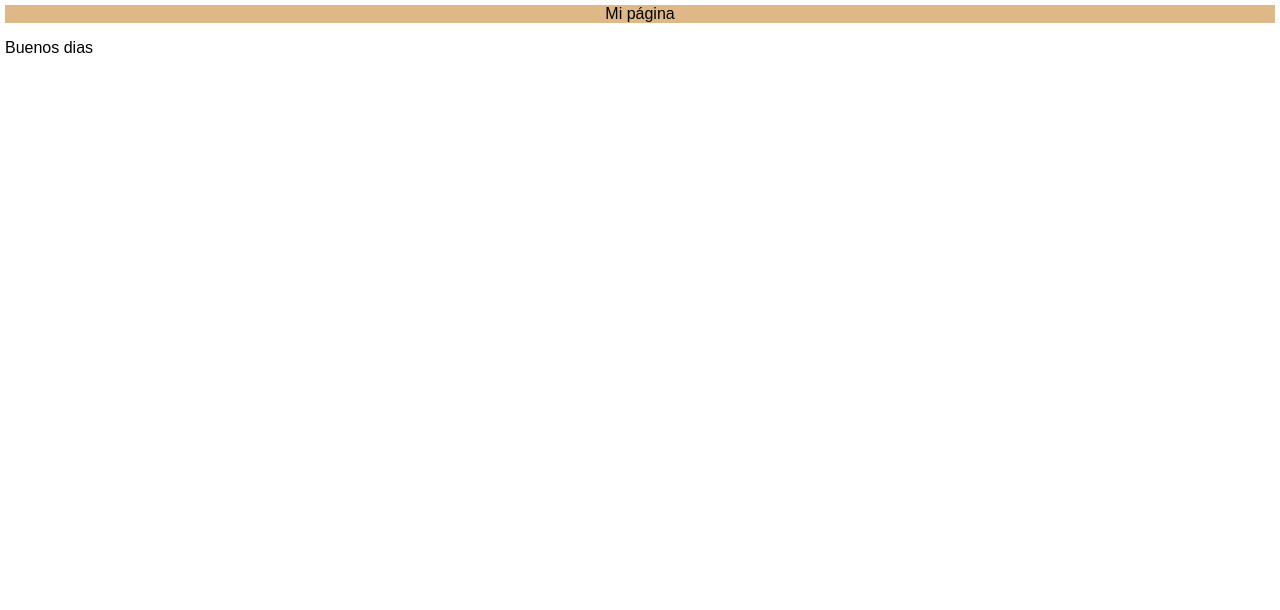
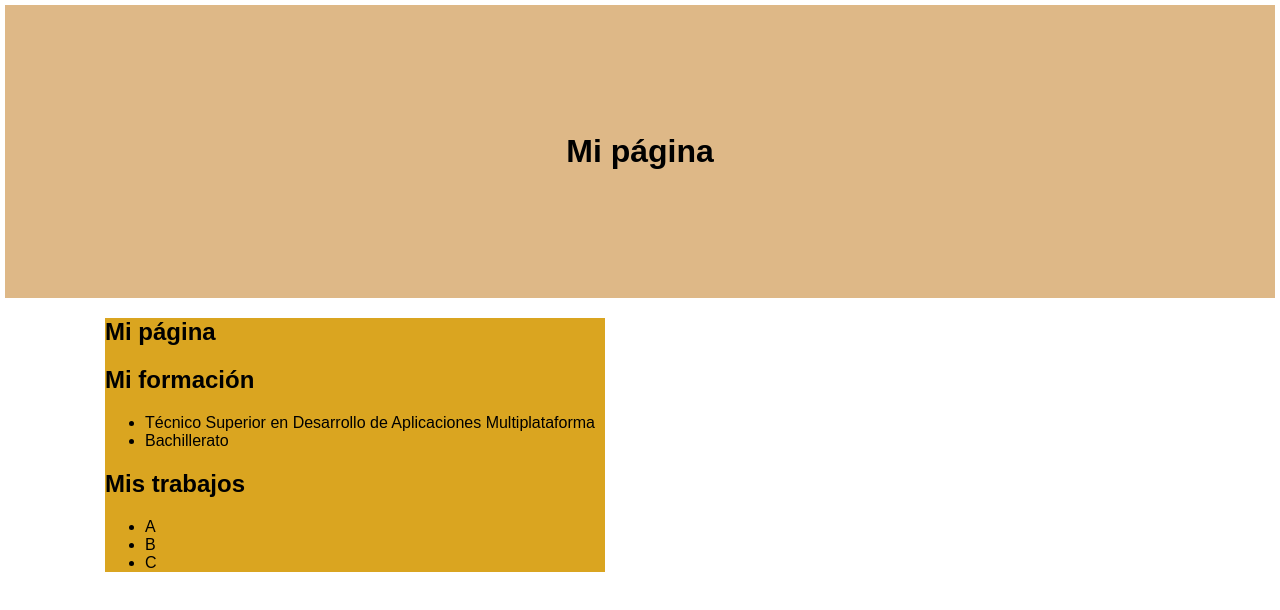
Before and after one commit to HugoSerrHz/prueba2, a plain HTML site: page index.html in a window 1280 px wide. Drawn offline with Linux system fonts and the light colour scheme.

Commit message:
Subida de prueba 2

```diff
--- a/estilos.css
+++ b/estilos.css
@@ -14,3 +14,8 @@ h1{
     margin:0;
     padding: 4em 0;
 }
+main{
+    max-width: 500px;
+    background-color: goldenrod;
+    margin-left: 100px;
+}
--- a/index.html
+++ b/index.html
@@ -9,8 +9,23 @@
     <link rel ="stylesheet" href="estilos.css" ></link>
 </head>
 <body>
-<header>Mi página</header>
+<header>
+    <h1>Mi página</h1>
+</header>
+<main>
+    <h2>Mi página</h2>
+    <h2>Mi formación</h2>
+    <ul>
+        <li>Técnico Superior en Desarrollo de Aplicaciones Multiplataforma</li>
+        <li>Bachillerato</li>
+    </ul>
+    <h2>Mis trabajos</h2>
+    <ul>
+        <li>A</li>
+        <li>B</li>
+        <li>C</li>
+    </ul>
+</main>
 
-<p>Buenos dias</p>
 </body>
 </html>
```
Also changed, not shown: 1 other file.
